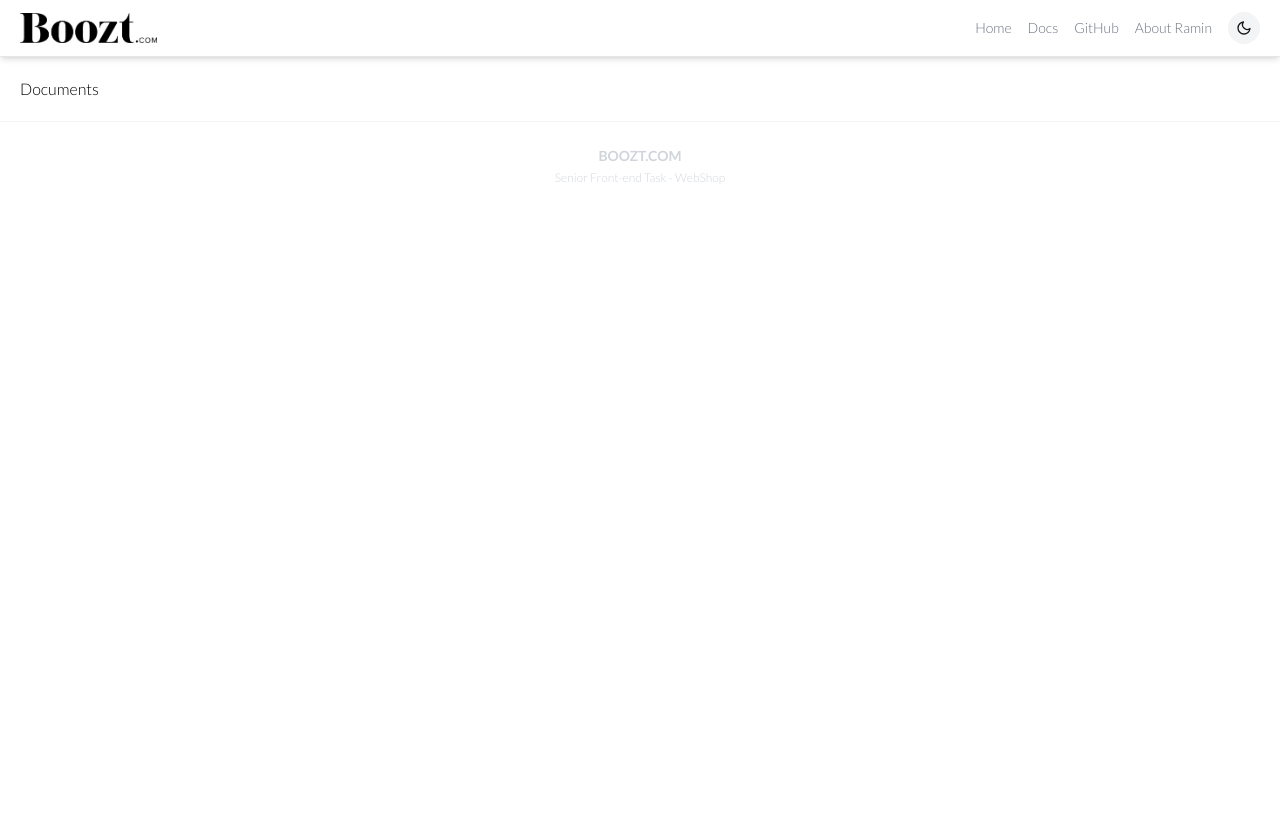
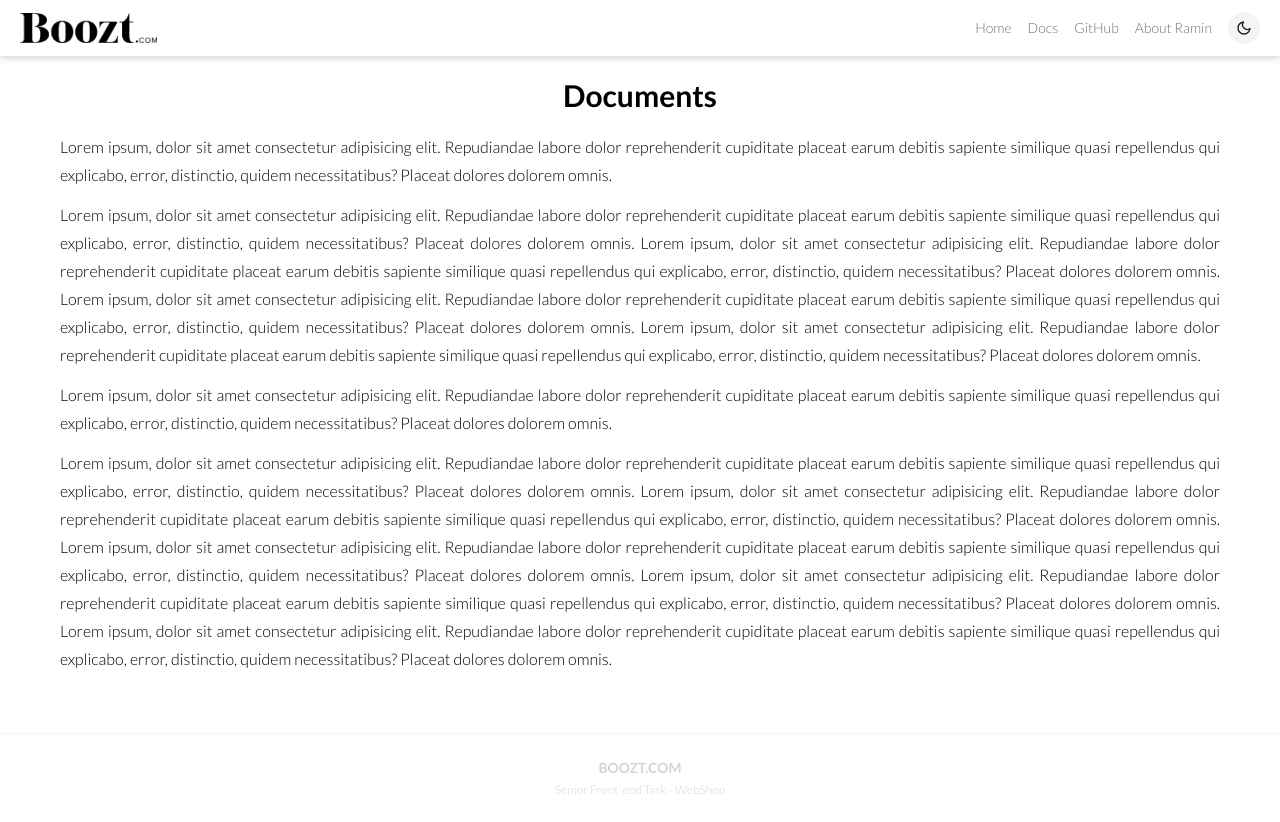
Before and after one commit to raminr77/boozt-plp, a React (Create React App) app: page /documents in a window 1280 px wide. Before the commit the page ends 800 px from the top, so only its background shows below. Built offline with nearby package versions, Linux system fonts and the light colour scheme.

Commit message:
feat: add title generator for html title and SEO

```diff
--- a/src/domains/404/index.tsx
+++ b/src/domains/404/index.tsx
@@ -2,12 +2,14 @@ import { Link } from 'react-router-dom';
 
 import classNames from 'classnames';
 import { INDEX_PAGE_ROUTE } from 'shared/routes/route-path';
+import { titleGenerator } from 'shared/utils/title-generator';
 
 import styles from './404.module.scss';
 
 import NOT_FOUND_IMAGE from 'shared/static/images/404.png';
 
 export function NotFoundPage() {
+  titleGenerator('Not Found - 404');
   return (
     <main
       className={classNames(
--- a/src/domains/documents/index.tsx
+++ b/src/domains/documents/index.tsx
@@ -1,3 +1,69 @@
+import classNames from 'classnames';
+import { animator } from 'shared/utils/animator';
+import { titleGenerator } from 'shared/utils/title-generator';
+
 export function DocumentsPage() {
-  return <main>Documents</main>;
+  titleGenerator('Documents');
+  return (
+    <main>
+      <h1
+        className={classNames(
+          'font-bold text-center text-3xl mb-5',
+          animator({ name: 'fadeInUp' })
+        )}
+      >
+        Documents
+      </h1>
+
+      <article className='leading-7 text-justify flex flex-col gap-y-3 px-10 pb-10'>
+        <p>
+          Lorem ipsum, dolor sit amet consectetur adipisicing elit. Repudiandae labore
+          dolor reprehenderit cupiditate placeat earum debitis sapiente similique quasi
+          repellendus qui explicabo, error, distinctio, quidem necessitatibus? Placeat
+          dolores dolorem omnis.
+        </p>
+        <p>
+          Lorem ipsum, dolor sit amet consectetur adipisicing elit. Repudiandae labore
+          dolor reprehenderit cupiditate placeat earum debitis sapiente similique quasi
+          repellendus qui explicabo, error, distinctio, quidem necessitatibus? Placeat
+          dolores dolorem omnis. Lorem ipsum, dolor sit amet consectetur adipisicing elit.
+          Repudiandae labore dolor reprehenderit cupiditate placeat earum debitis sapiente
+          similique quasi repellendus qui explicabo, error, distinctio, quidem
+          necessitatibus? Placeat dolores dolorem omnis. Lorem ipsum, dolor sit amet
+          consectetur adipisicing elit. Repudiandae labore dolor reprehenderit cupiditate
+          placeat earum debitis sapiente similique quasi repellendus qui explicabo, error,
+          distinctio, quidem necessitatibus? Placeat dolores dolorem omnis. Lorem ipsum,
+          dolor sit amet consectetur adipisicing elit. Repudiandae labore dolor
+          reprehenderit cupiditate placeat earum debitis sapiente similique quasi
+          repellendus qui explicabo, error, distinctio, quidem necessitatibus? Placeat
+          dolores dolorem omnis.
+        </p>
+        <p>
+          Lorem ipsum, dolor sit amet consectetur adipisicing elit. Repudiandae labore
+          dolor reprehenderit cupiditate placeat earum debitis sapiente similique quasi
+          repellendus qui explicabo, error, distinctio, quidem necessitatibus? Placeat
+          dolores dolorem omnis.
+        </p>
+        <p>
+          Lorem ipsum, dolor sit amet consectetur adipisicing elit. Repudiandae labore
+          dolor reprehenderit cupiditate placeat earum debitis sapiente similique quasi
+          repellendus qui explicabo, error, distinctio, quidem necessitatibus? Placeat
+          dolores dolorem omnis. Lorem ipsum, dolor sit amet consectetur adipisicing elit.
+          Repudiandae labore dolor reprehenderit cupiditate placeat earum debitis sapiente
+          similique quasi repellendus qui explicabo, error, distinctio, quidem
+          necessitatibus? Placeat dolores dolorem omnis. Lorem ipsum, dolor sit amet
+          consectetur adipisicing elit. Repudiandae labore dolor reprehenderit cupiditate
+          placeat earum debitis sapiente similique quasi repellendus qui explicabo, error,
+          distinctio, quidem necessitatibus? Placeat dolores dolorem omnis. Lorem ipsum,
+          dolor sit amet consectetur adipisicing elit. Repudiandae labore dolor
+          reprehenderit cupiditate placeat earum debitis sapiente similique quasi
+          repellendus qui explicabo, error, distinctio, quidem necessitatibus? Placeat
+          dolores dolorem omnis. Lorem ipsum, dolor sit amet consectetur adipisicing elit.
+          Repudiandae labore dolor reprehenderit cupiditate placeat earum debitis sapiente
+          similique quasi repellendus qui explicabo, error, distinctio, quidem
+          necessitatibus? Placeat dolores dolorem omnis.
+        </p>
+      </article>
+    </main>
+  );
 }
--- a/src/domains/index/index.tsx
+++ b/src/domains/index/index.tsx
@@ -1,8 +1,10 @@
 import { DATA } from 'data/data';
+import { titleGenerator } from 'shared/utils/title-generator';
 
 import { PlpLayout } from 'app/layout/plp-layout';
 
 export function IndexPage() {
+  titleGenerator();
   const onSearch = (value: string) => console.log(value);
   const onPageChange = (page: number) => console.log(page);
   const onSortChange = (sortId: number) => console.log(sortId);
--- /dev/null
+++ b/src/shared/utils/title-generator.ts
@@ -0,0 +1,7 @@
+export function titleGenerator(title?: string) {
+  if (title) {
+    document.title = `Boozt PLP | ${title}`;
+  } else {
+    document.title = 'Boozt PLP';
+  }
+}
```
Also changed, not shown: src/shared/styles/index.min.css.
